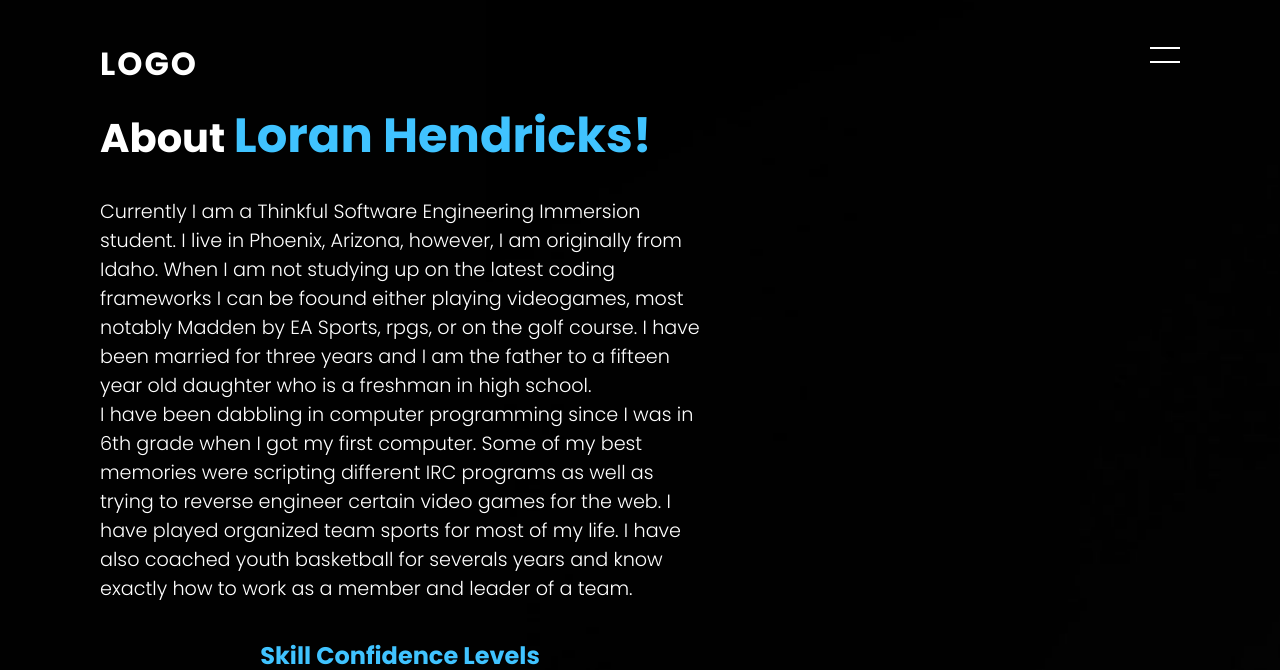
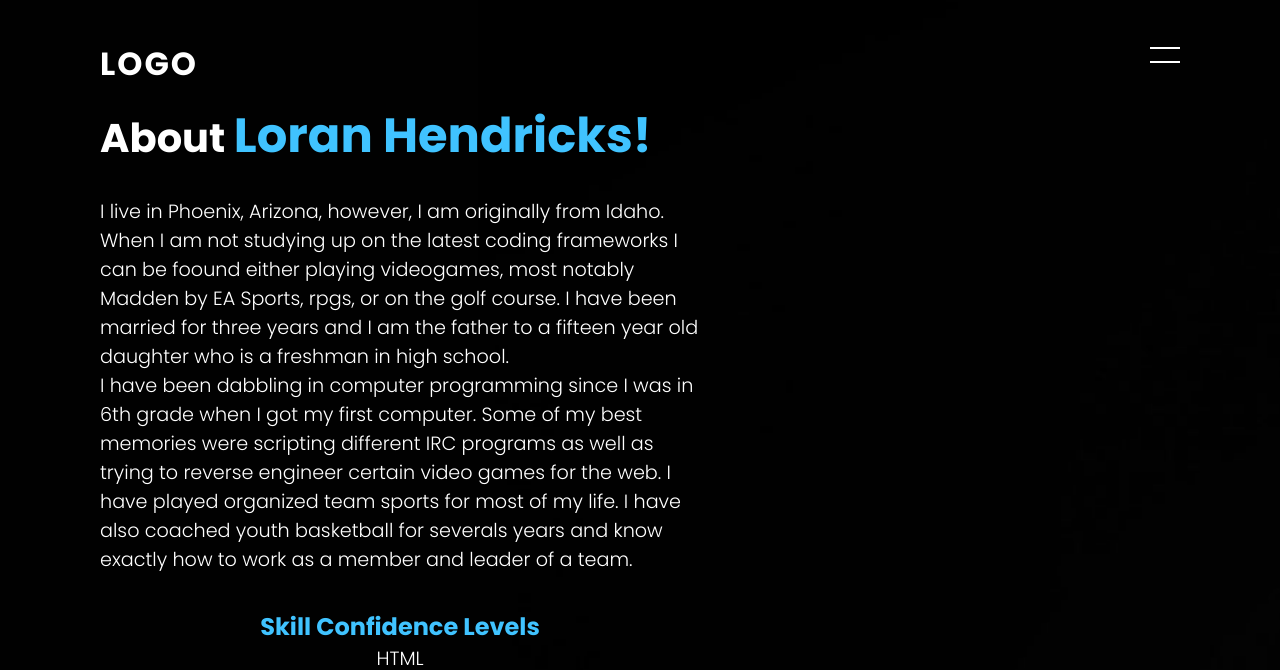
Before and after one commit to lkh156/portfolio, a plain HTML site: page about.html in a window 1280 px wide. Shown: the top 670 px of the page. Drawn offline with Linux system fonts and the light colour scheme.

Commit message:
Update about.html

```diff
--- a/about.html
+++ b/about.html
@@ -15,7 +15,7 @@
         </header>
         <div class="content">
             <h2>About <span> Loran Hendricks!</span></h2><br>
-            <p>Currently I am a Thinkful Software Engineering Immersion student. I live in Phoenix, Arizona, however, I am originally from Idaho. When I am not studying up on the latest coding frameworks I can be foound either playing videogames, most notably Madden by EA Sports, rpgs, or on the golf course. I have been married for three years and I am the father to a fifteen year old daughter who is a freshman in high school.
+            <p>I live in Phoenix, Arizona, however, I am originally from Idaho. When I am not studying up on the latest coding frameworks I can be foound either playing videogames, most notably Madden by EA Sports, rpgs, or on the golf course. I have been married for three years and I am the father to a fifteen year old daughter who is a freshman in high school.
             <br>
             I have been dabbling in computer programming since I was in 6th grade when I got my first computer.  Some of my best memories were scripting different IRC programs as well as trying to reverse engineer certain video games for the web. I have played organized team sports for most of my life.  I have also coached youth basketball for severals years and know exactly how to work as a member and leader of a team.</p>
             <br>
```
